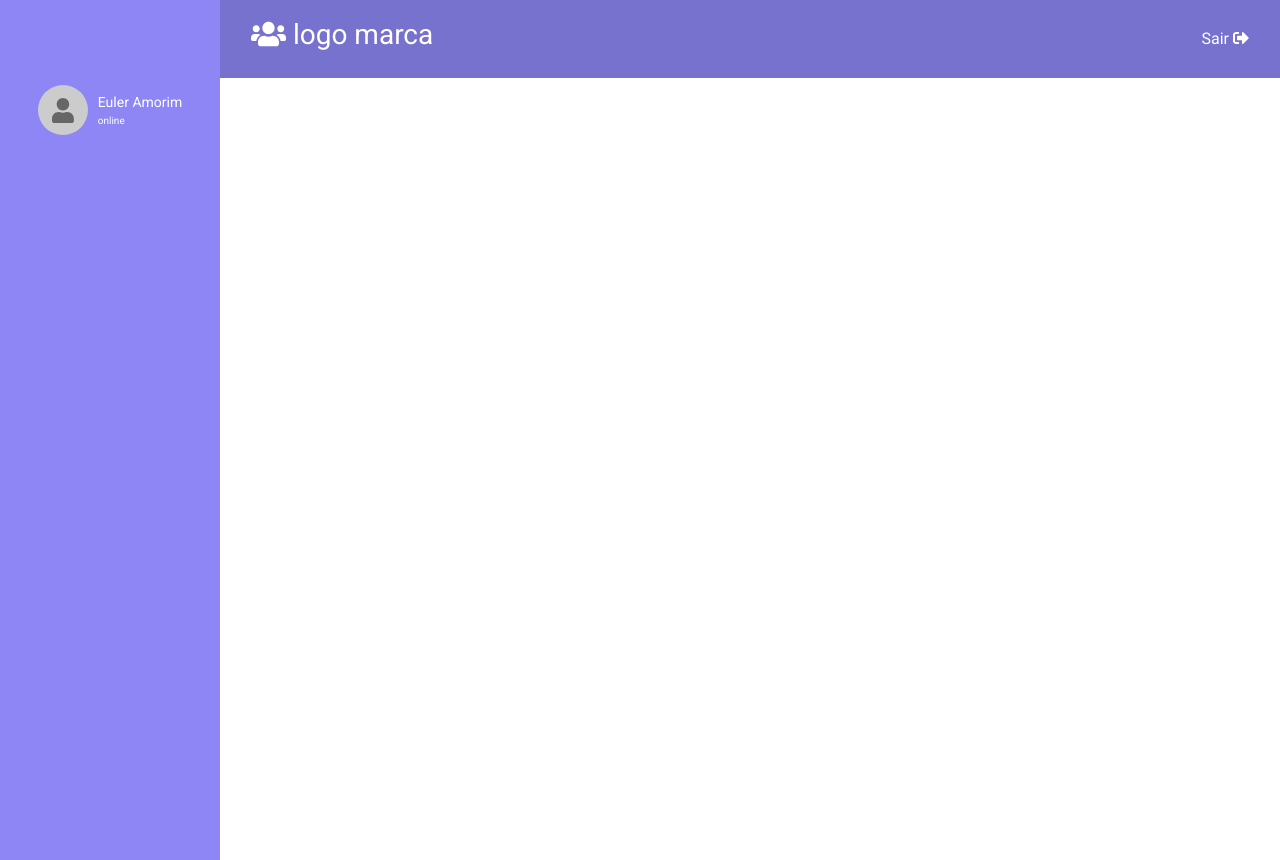
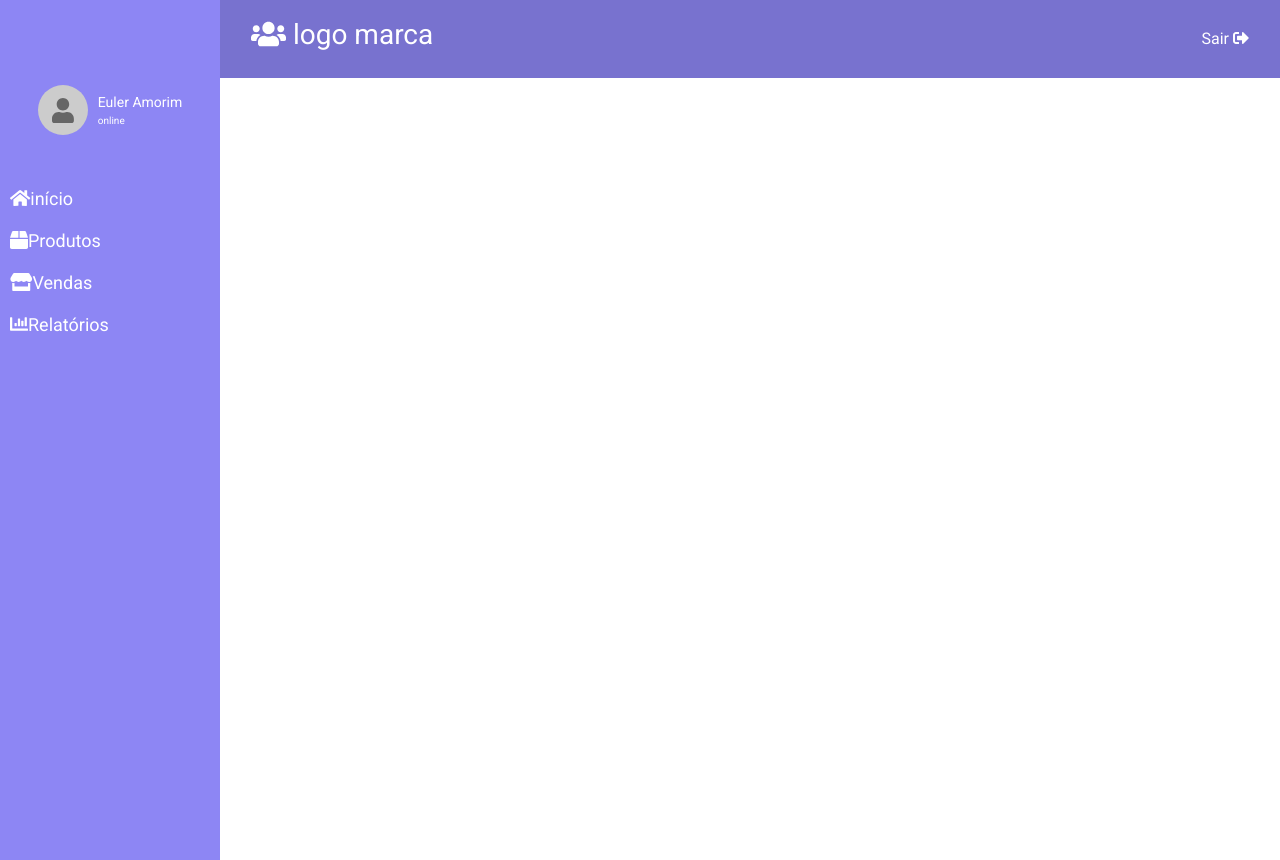
Before and after one commit to pc4ucode/dashboard-vuejs, a Vue app in the folder frontend/: page /#/home in a window 1280 px wide. Built offline with nearby package versions, Linux system fonts and the light colour scheme.

Commit message:
continua aula 12 8:52

```diff
--- a/frontend/src/main.js
+++ b/frontend/src/main.js
@@ -14,7 +14,8 @@ Vue.use(VueRouter)
 
 const routes = [
   { path: '/', name: 'login', component: LoginComponent },
-  { path: '/home', name: 'home', component: HomeComponent }
+  { path: '/home', name: 'home', component: HomeComponent },
+  { path: '/produtos', name: 'products', component: HomeComponent },
 ]
 
 const router = new VueRouter ({
--- a/frontend/src/pages/Dashboard/components/SideBarComponent.vue
+++ b/frontend/src/pages/Dashboard/components/SideBarComponent.vue
@@ -13,11 +13,10 @@
 
         <div class="menu">
             <ul>
-                <li></li>
-                <li></li>
-                <li></li>
-                <li></li>
-                <li></li>
+                <li><router-link :to="{name: 'home'}"><i class="fa fa-home"></i>início</router-link></li>
+                <li><router-link :to="{name: 'products'}"><i class="fa fa-box"></i>Produtos</router-link></li>
+                <li><router-link :to="{name: 'home'}"><i class="fa fa-store"></i>Vendas</router-link></li>
+                <li><router-link :to="{name: 'home'}"><i class="fa fa-chart-bar"></i>Relatórios</router-link></li>
             </ul>
         </div>
     </div>
@@ -72,5 +71,23 @@ export default {
             }
         }
     }
+
+    .menu {
+        padding: 10px;
+
+        ul li {
+            margin: 15px 0;
+            font-size: 18px;
+
+            a {
+                color: #fff;
+
+                i {
+                    margin-left: 10px;
+                }
+            }
+        }
+
+    }
 }
 </style>
```
